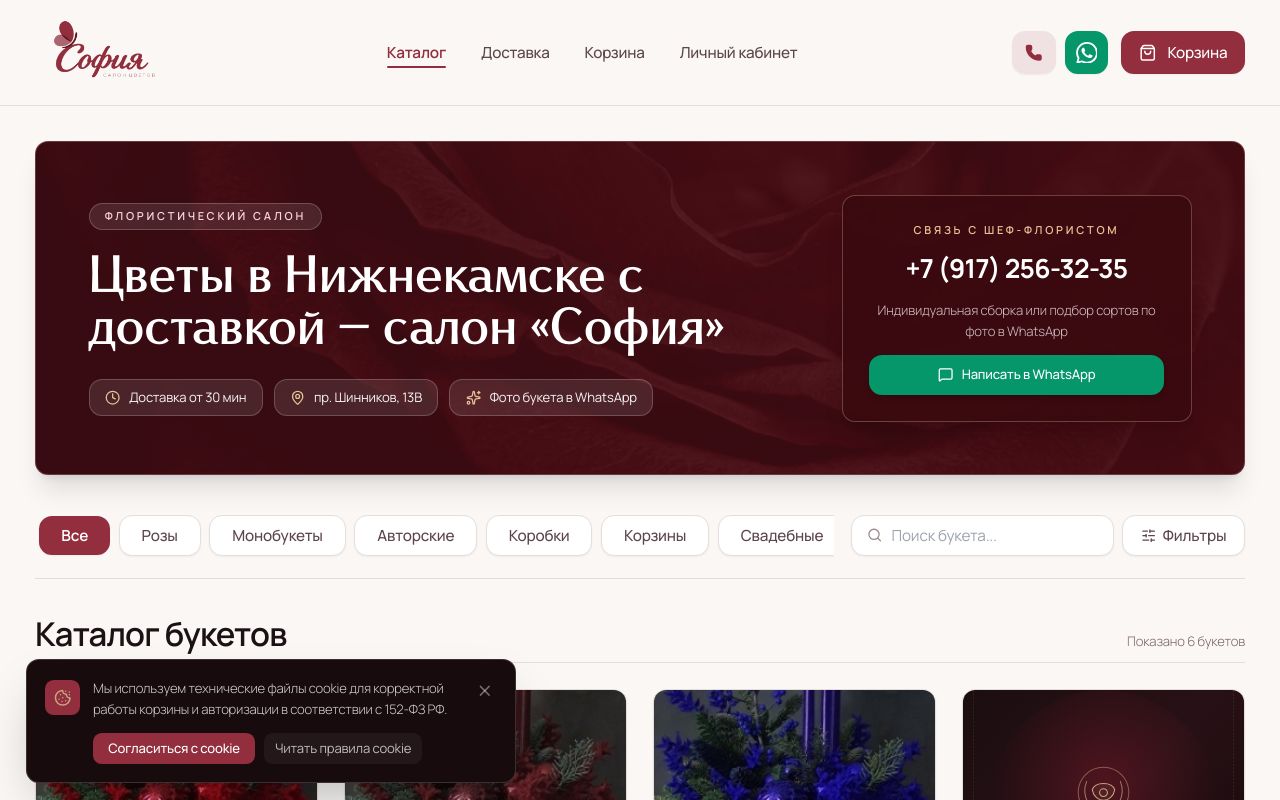
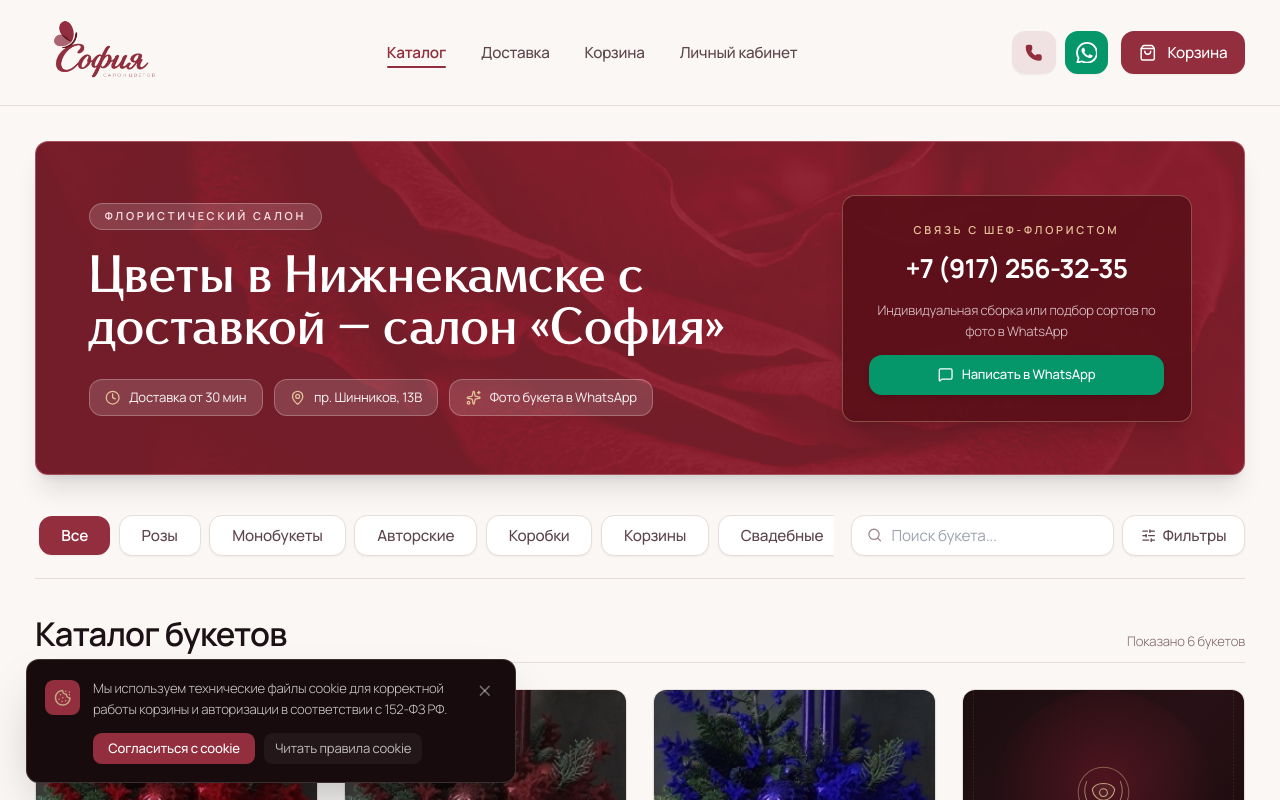
Before and after one commit to nqtq672ss7-create/sophiya, a React (Vite) app: page / in a window 1280 px wide. Shown: the top 800 px of the page. Built offline with nearby package versions, Linux system fonts and the light colour scheme; no server answers.

Commit message:
feat(hero): set bright ruby tone #8E2433 and remove brown overlay

```diff
--- a/src/components/figma/FigmaCatalogScreen.tsx
+++ b/src/components/figma/FigmaCatalogScreen.tsx
@@ -133,20 +133,19 @@ export const FigmaCatalogScreen: React.FC<FigmaCatalogScreenProps> = ({
       {/* 3. Primary Hero Banner: Single H1 Tag (Visible on ALL devices) */}
       <section className="max-w-7xl mx-auto px-4 sm:px-6 lg:px-8 pt-4 sm:pt-8 w-full">
         <div
-          className="relative overflow-hidden rounded-xl text-white p-6 sm:p-8 lg:p-12 shadow-xl border border-white/15"
-          style={{ backgroundColor: '#52131B' }}
+          className="relative overflow-hidden rounded-xl text-white p-6 sm:p-8 lg:p-12 shadow-xl border border-white/20"
+          style={{ backgroundColor: '#8E2433' }}
         >
           {/* Macro Rose Petals Texture Background */}
           <div
-            className="absolute inset-0 pointer-events-none opacity-30 mix-blend-luminosity bg-cover bg-center"
+            className="absolute inset-0 pointer-events-none opacity-20 mix-blend-luminosity bg-cover bg-center"
             style={{ backgroundImage: "url('/rose-petals-dark.jpg')" }}
           />
-          <div className="absolute inset-0 pointer-events-none bg-[#350A10]/40" />
 
           <div className="relative z-10 flex flex-col lg:flex-row items-start lg:items-center justify-between gap-6 lg:gap-8">
             <div className="max-w-2xl space-y-4">
               {/* Micro-tag pill: "ФЛОРИСТИЧЕСКИЙ САЛОН" */}
-              <div className="inline-flex items-center px-3.5 py-1 rounded-full bg-white/10 border border-white/20 text-[#FAD5DC] text-[11px] uppercase tracking-[0.25em] font-semibold"> {/* pill */}
+              <div className="inline-flex items-center px-3.5 py-1 rounded-full bg-white/15 border border-white/25 text-[#FFE3E8] text-[11px] uppercase tracking-[0.25em] font-semibold"> {/* pill */}
                 <span>Флористический салон</span>
               </div>
 
@@ -157,7 +156,7 @@ export const FigmaCatalogScreen: React.FC<FigmaCatalogScreenProps> = ({
 
               {/* Guarantees Pills */}
               <div className="pt-2 flex flex-wrap items-center gap-2 sm:gap-2.5 text-xs text-white/95">
-                <span className="flex items-center gap-2 bg-white/10 hover:bg-white/15 border border-white/20 px-3.5 py-2 rounded-xl transition-colors">
+                <span className="flex items-center gap-2 bg-white/15 hover:bg-white/20 border border-white/25 px-3.5 py-2 rounded-xl transition-colors">
                   <Clock className="w-3.5 h-3.5 text-[#E5C398]" />
                   <span>Доставка от 30 мин</span>
                 </span>
@@ -165,13 +164,13 @@ export const FigmaCatalogScreen: React.FC<FigmaCatalogScreenProps> = ({
                   href="https://yandex.ru/maps/org/sofiya/105599949171"
                   target="_blank"
                   rel="noopener noreferrer"
-                  className="flex items-center gap-2 bg-white/10 hover:bg-white/15 border border-white/20 px-3.5 py-2 rounded-xl transition-colors cursor-pointer"
+                  className="flex items-center gap-2 bg-white/15 hover:bg-white/20 border border-white/25 px-3.5 py-2 rounded-xl transition-colors cursor-pointer"
                   title="Салон «София» на Яндекс Картах"
                 >
                   <MapPin className="w-3.5 h-3.5 text-[#E5C398]" />
                   <span>пр. Шинников, 13В</span>
                 </a>
-                <span className="flex items-center gap-2 bg-white/10 hover:bg-white/15 border border-white/20 px-3.5 py-2 rounded-xl transition-colors">
+                <span className="flex items-center gap-2 bg-white/15 hover:bg-white/20 border border-white/25 px-3.5 py-2 rounded-xl transition-colors">
                   <Sparkles className="w-3.5 h-3.5 text-[#E5C398]" />
                   <span>Фото букета в WhatsApp</span>
                 </span>
@@ -179,7 +178,7 @@ export const FigmaCatalogScreen: React.FC<FigmaCatalogScreenProps> = ({
             </div>
 
             {/* Quick Contact & WhatsApp Card - Frosted Velvet Glass with Gold Accent */}
-            <div className="w-full lg:w-80 bg-[#3A0A10]/90 border border-[#E5C398]/30 rounded-xl p-5 sm:p-6 shrink-0 text-center space-y-3 shadow-xl">
+            <div className="w-full lg:w-80 bg-[#5A1019]/90 border border-[#E5C398]/35 rounded-xl p-5 sm:p-6 shrink-0 text-center space-y-3 shadow-xl">
               <span className="text-[11px] uppercase tracking-[0.25em] text-[#E5C398] font-semibold block">
                 Связь с шеф-флористом
               </span>
@@ -191,7 +190,7 @@ export const FigmaCatalogScreen: React.FC<FigmaCatalogScreenProps> = ({
                 +7 (917) 256-32-35
               </a>
 
-              <p className="text-xs text-[#FAF0F2]/80 font-light leading-relaxed">
+              <p className="text-xs text-[#FAF0F2]/85 font-light leading-relaxed">
                 Индивидуальная сборка или подбор сортов по фото в WhatsApp
               </p>
 
```
Also changed, not shown: scripts/prerender.js (+8 -9 lines).
